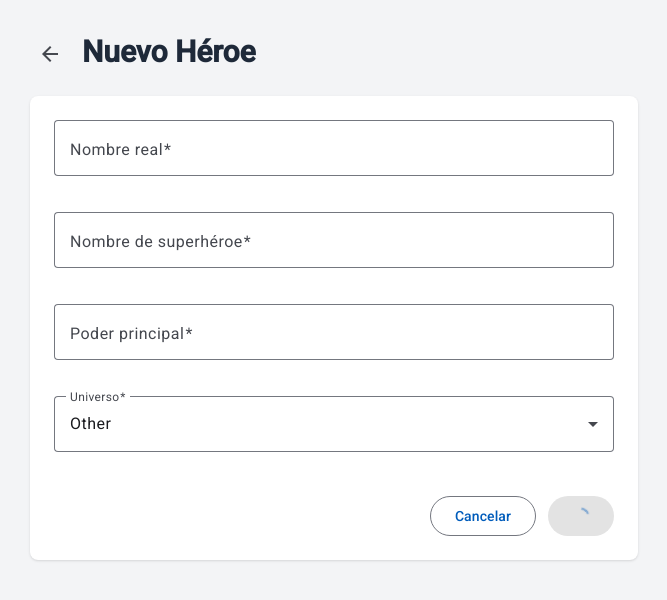
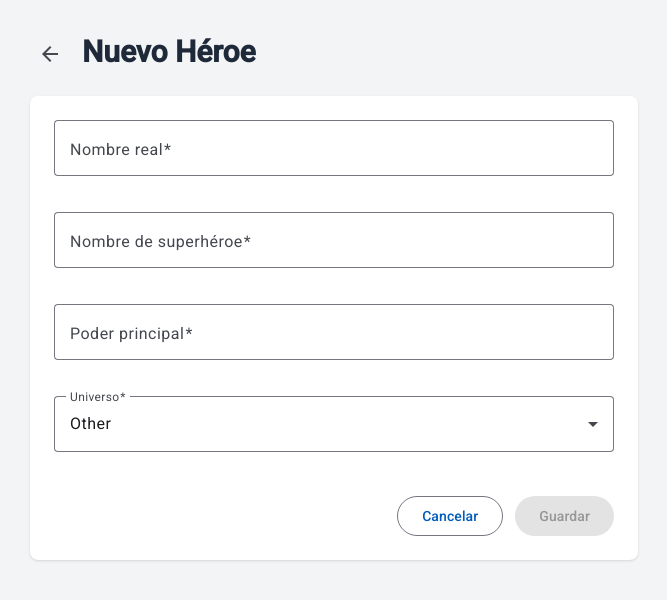
Before and after one commit to luisOrlandoBatista/RIU-Frontend-Luis-Orlando-Batista-Cejas, an Angular app: page /heroes/new in a window 1280 px wide. Shown: the top 600 px of the page, without its empty margins (306-973 px from the left). Built offline with nearby package versions, Linux system fonts and the light colour scheme.

Commit message:
- Fix y validaciones

```diff
--- a/src/app/features/heroes/hero-form/hero-form.component.html
+++ b/src/app/features/heroes/hero-form/hero-form.component.html
@@ -13,16 +13,31 @@
       <mat-form-field appearance="outline">
         <mat-label>Nombre real</mat-label>
         <input matInput formControlName="name" placeholder="Ej: Peter Parker">
+        @if (name.hasError('required')) {
+          <mat-error>Este campo es obligatorio.</mat-error>
+        } @else if (name.hasError('minlength')) {
+          <mat-error>Mínimo 2 caracteres.</mat-error>
+        }
       </mat-form-field>
 
       <mat-form-field appearance="outline">
         <mat-label>Nombre de superhéroe</mat-label>
         <input matInput formControlName="heroName" placeholder="Ej: Spider-Man">
+        @if (heroName.hasError('required')) {
+          <mat-error>Este campo es obligatorio.</mat-error>
+        } @else if (heroName.hasError('minlength')) {
+          <mat-error>Mínimo 2 caracteres.</mat-error>
+        }
       </mat-form-field>
 
       <mat-form-field appearance="outline">
         <mat-label>Poder principal</mat-label>
         <input matInput formControlName="power" placeholder="Ej: Trepar paredes">
+        @if (power.hasError('required')) {
+          <mat-error>Este campo es obligatorio.</mat-error>
+        } @else if (power.hasError('minlength')) {
+          <mat-error>Mínimo 2 caracteres.</mat-error>
+        }
       </mat-form-field>
 
       <mat-form-field appearance="outline">
@@ -32,6 +47,9 @@
             <mat-option [value]="universe">{{ universe }}</mat-option>
           }
         </mat-select>
+        @if (universe.hasError('required')) {
+          <mat-error>Este campo es obligatorio.</mat-error>
+        }
       </mat-form-field>
 
       <div class="flex justify-end gap-3 pt-2">
@@ -39,8 +57,8 @@
           Cancelar
         </button>
         <button mat-flat-button type="submit" [disabled]="form.invalid || isSaving()">
-          @if (isSaving() || true) {
-            <mat-spinner class="opacity-50" disabled diameter="18" />
+          @if (isSaving()) {
+            <mat-spinner class="opacity-50" diameter="18" />
           } @else {
             Guardar
           }
--- a/src/app/features/heroes/hero-form/hero-form.component.ts
+++ b/src/app/features/heroes/hero-form/hero-form.component.ts
@@ -34,11 +34,27 @@ export class HeroFormComponent {
 
   readonly form = new FormGroup({
     id: new FormControl(''),
-    name: new FormControl('', { nonNullable: true, validators: Validators.required }),
-    heroName: new FormControl('', { nonNullable: true, validators: Validators.required }),
-    power: new FormControl('', { nonNullable: true, validators: Validators.required }),
+    name: new FormControl('', { nonNullable: true, validators: [Validators.required, Validators.minLength(2)] }),
+    heroName: new FormControl('', { nonNullable: true, validators: [Validators.required, Validators.minLength(2)] }),
+    power: new FormControl('', { nonNullable: true, validators: [Validators.required, Validators.minLength(2)] }),
     universe: new FormControl(Universe.OTHER, { nonNullable: true, validators: Validators.required }),
   });
+
+  get name() {
+    return (this.form.get('name') as FormControl);
+  }
+
+  get heroName() {
+    return (this.form.get('heroName') as FormControl);
+  }
+
+  get power() {
+    return (this.form.get('power') as FormControl);
+  }
+
+  get universe() {
+    return (this.form.get('universe') as FormControl);
+  }
 
   onSubmit(): void {
     if (this.form.invalid) return;
```
